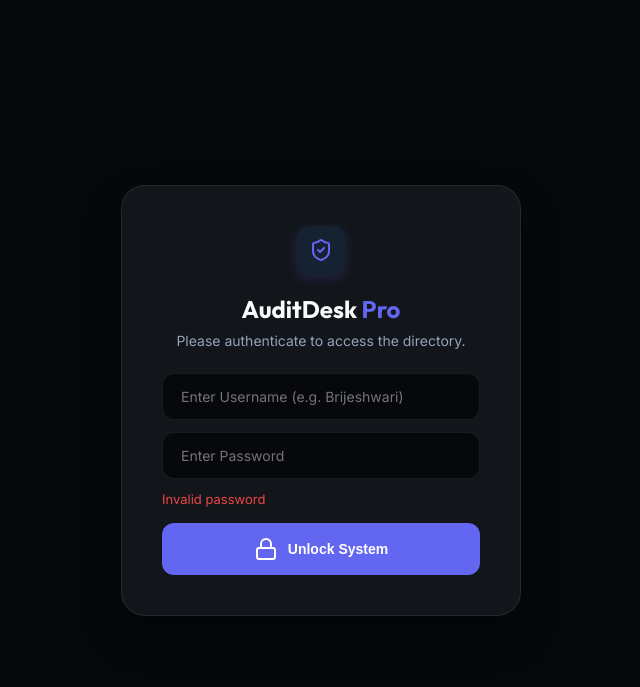
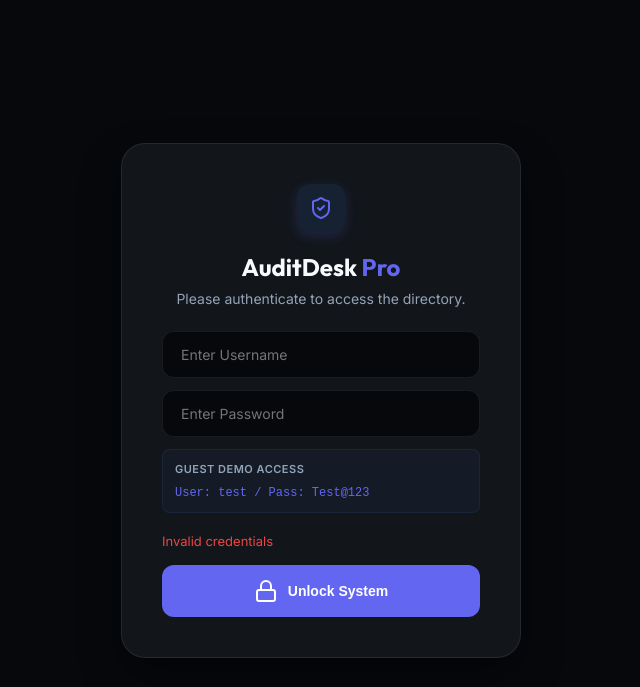
Before and after one commit to Krishnadeepsinh/Audit_Pro, a website: page public/index.html in a window 1280 px wide. Both pictures are taken after a click on the button "Unlock System". Shown: the whole page, without its empty margins (319-959 px from the left). Drawn offline with nearby package versions, Linux system fonts and the light colour scheme; no server answers.

Commit message:
style: hide private admin username and display guest demo credentials

```diff
--- a/public/index.html
+++ b/public/index.html
@@ -418,10 +418,16 @@
             <p style="color: var(--text-dim); margin-bottom: 24px; font-size: 14px;">Please authenticate to access the directory.</p>
 
             <div class="input-group" style="text-align: left;">
-                <input type="text" id="auth-username" class="premium-input" placeholder="Enter Username (e.g. Brijeshwari)" style="margin-bottom: 12px;" onkeypress="if(event.key === 'Enter') document.getElementById('auth-password').focus()">
+                <input type="text" id="auth-username" class="premium-input" placeholder="Enter Username" style="margin-bottom: 12px;" onkeypress="if(event.key === 'Enter') document.getElementById('auth-password').focus()">
                 <input type="password" id="auth-password" class="premium-input" placeholder="Enter Password" style="margin-bottom: 12px;" onkeypress="if(event.key === 'Enter') attemptLogin()">
             </div>
-            <div id="auth-error" style="color: var(--danger); font-size: 13px; margin-bottom: 16px; display: none; text-align: left;">Invalid password</div>
+
+            <div style="background: rgba(59, 130, 246, 0.05); padding: 12px; border-radius: 8px; border: 1px solid rgba(59, 130, 246, 0.1); margin-bottom: 20px; text-align: left;">
+                <p style="font-size: 11px; color: var(--text-dim); margin-bottom: 4px; text-transform: uppercase; letter-spacing: 0.5px; font-weight: 600;">Guest Demo Access</p>
+                <code style="font-size: 12px; color: var(--primary);">User: test / Pass: Test@123</code>
+            </div>
+
+            <div id="auth-error" style="color: var(--danger); font-size: 13px; margin-bottom: 16px; display: none; text-align: left;">Invalid credentials</div>
 
             <button onclick="attemptLogin()" class="primary-btn" style="width: 100%; justify-content: center;">
                 <i data-lucide="lock"></i>
```
